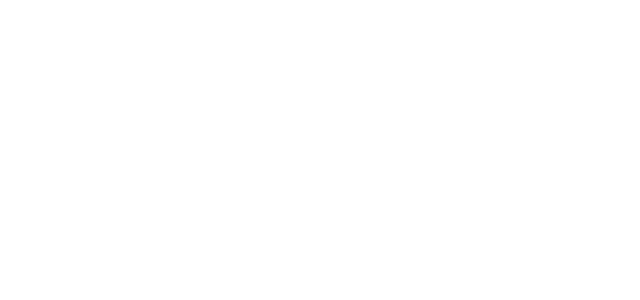
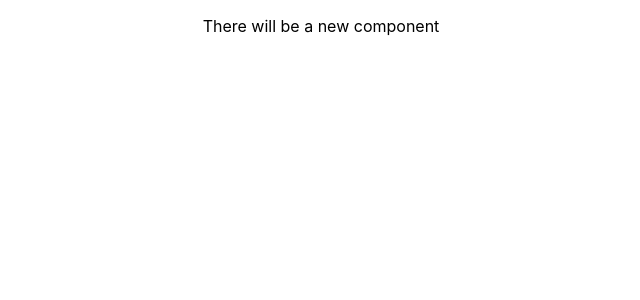
Before and after one commit to srevinU/portfolio, a React (Create React App) app: page / in a window 1280 px wide. Shown: the top 300 px of the page, without its empty margins (319-959 px from the left). Built offline with nearby package versions, Linux system fonts and the light colour scheme.

Commit message:
Home message added in order to push modifications

```diff
--- a/src/pages/Home.tsx
+++ b/src/pages/Home.tsx
@@ -4,6 +4,7 @@ import '../css/pages/Home.css';
 function Home() {
   return (
     <div className="Home">
+      <p>There will be a new component</p>
     </div>
   );
 }
```
